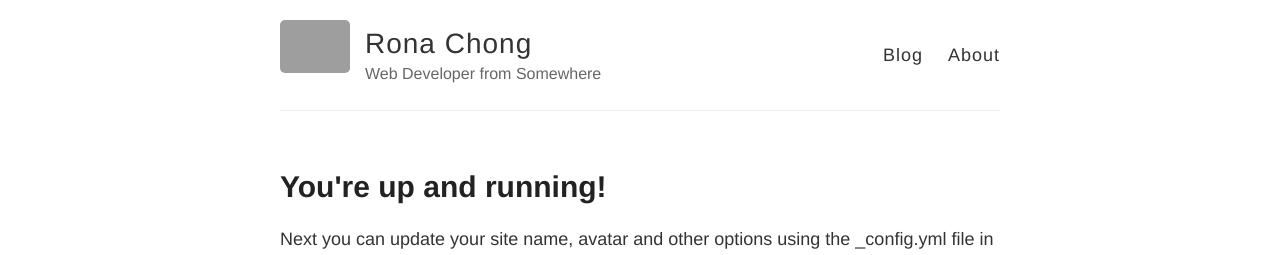
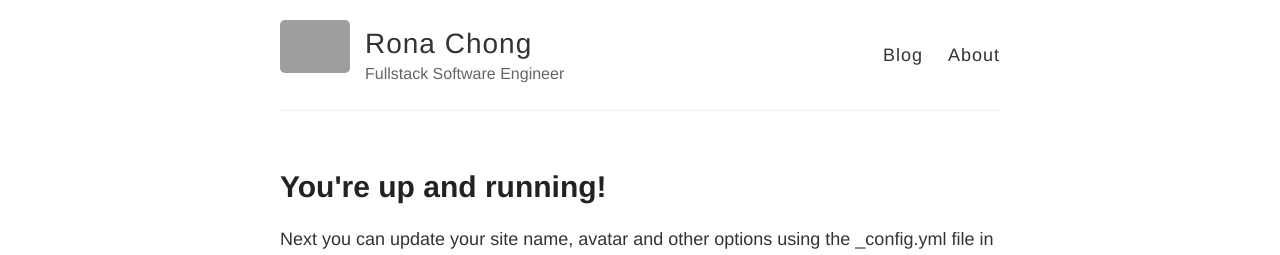
Before and after one commit to ronachong/rochong.space, a Jekyll site: the page built from index.html, in a window 1280 px wide. Shown: the top 255 px of the page. Built offline with Jekyll 4.4.1, drawn with Linux system fonts in a browser that asks for light colours; grey boxes are pictures that could not be loaded.

Commit message:
Change description.

```diff
--- a/_config.yml
+++ b/_config.yml
@@ -6,7 +6,7 @@
 name: Rona Chong
 
 # Short bio or description (displayed in the header)
-description: Web Developer from Somewhere
+description: Fullstack Software Engineer
 
 # URL of your avatar or profile pic (you could use your GitHub profile pic)
 avatar: https://raw.githubusercontent.com/barryclark/jekyll-now/master/images/jekyll-logo.png
```
